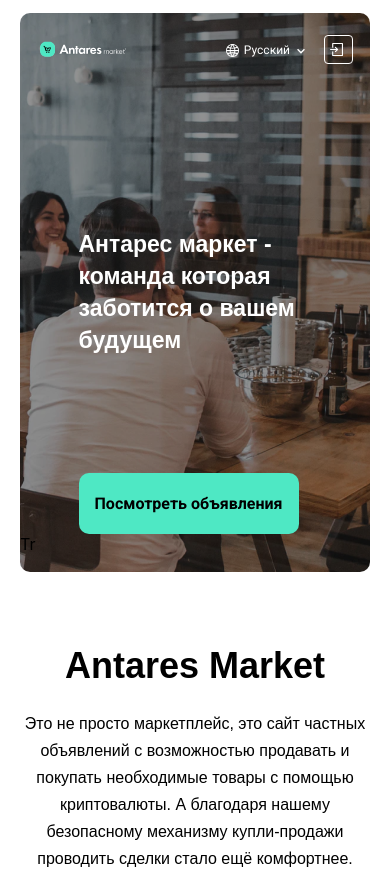
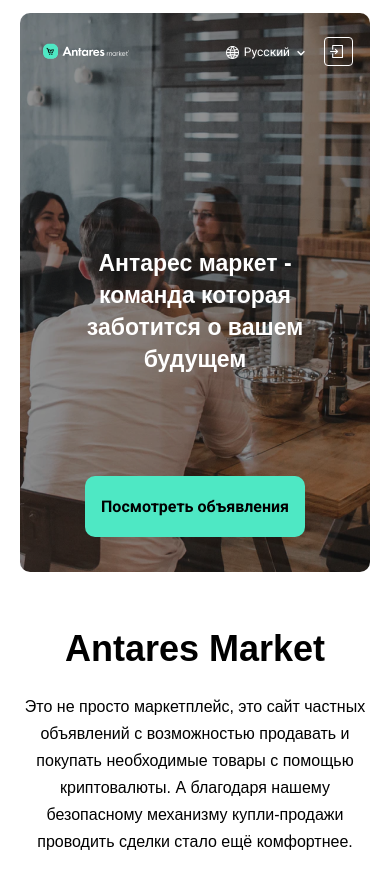
Before and after one commit to fckXYZ/antares-market-about, a React (Create React App) app: page / in a window 390 px wide. Shown: the top 869 px of the page. Built offline with nearby package versions, Linux system fonts and the light colour scheme.

Commit message:
edit: refactored header. removed moto

```diff
--- a/src/App.js
+++ b/src/App.js
@@ -1,7 +1,6 @@
 import React, {useState}  from 'react';
 import './App.css';
 import Header from "./components/Header";
-import {Moto} from "./components/Moto";
 import {Info} from "./components/Info";
 import {Advantages} from "./components/Advantages";
 import {SafeDeal} from "./components/SafeDeal";
@@ -13,7 +12,6 @@
     <div className="root">
         <Header lang={lang} onChange={(lang) => setLang(lang)}/>
         <div className='main'>
-            <Moto lang={lang}/>Tr
             <Info lang={lang}/>
             <Advantages lang={lang}/>
             <SafeDeal lang={lang}/>
--- a/src/components/Header/index.css
+++ b/src/components/Header/index.css
@@ -1,6 +1,19 @@
+.header-wrapper {
+    display: flex;
+    margin: 13px auto 0;
+    flex-direction: column;
+    justify-content: space-between;
+    border-radius: 10px;
+    background: url("../../assets/images/main-bg.png") no-repeat center;
+    background-size: cover;
+    max-width: 1406px;
+    width: calc(100% - 34px);
+    height: 559px;
+}
+
 .header {
     width: calc(100% - 60px);
-    margin: 54px auto 0;
+    margin: 41px auto 0;
     max-width: 1040px;
     display: flex;
     flex-direction: row;
@@ -50,20 +63,6 @@
 
 .header__login:hover {
     opacity: .7;
-}
-
-.header:before {
-    content: '';
-    border-radius: 10px;
-    background: url("../../assets/images/main-bg.png") no-repeat center;
-    background-size: cover;
-    width: calc(100vw - 34px);
-    max-width: 1406px;
-    height: 559px;
-    position: absolute;
-    left: 17px;
-    top: 13px;
-    z-index: -99;
 }
 
 .dropdown-wrapper {
@@ -157,36 +156,87 @@
     align-items: center;
 }
 
-@media (min-width: 1440px) {
-    .header {
-        position: relative;
-    }
-    .header:before {
-        left: -180px;
-        top: -41px;
-    }
+
+/*MOTO*/
+.moto {
+    margin: 0 auto 65px;
+    width: calc(100% - 60px);
+    max-width: 1040px;
+    display: flex;
+    flex-direction: column;
+    justify-content: flex-end;
+    align-items: flex-start;
+}
+
+.moto__title {
+    max-width: 600px;
+    margin: 0;
+    font-family: Helvetica;
+    font-style: normal;
+    font-weight: bold;
+    font-size: 36px;
+    line-height: 136.6%;
+    color: #fff;
+}
+
+.moto__button {
+    cursor: pointer;
+    margin-top: 32px;
+    background: #4ee8c4;
+    padding: 20px 27px;
+    border-radius: 10px;
+    border: none;
+    min-width: 266px;
+
+    font-family: Roboto;
+    font-style: normal;
+    font-weight: bold;
+    font-size: 18px;
+    line-height: 21px;
+    color: #000;
+    transition: all linear .3s;
 }
 
 @media (max-width: 1024px) {
+    .header-wrapper {
+        width: calc(100% - 60px);
+    }
     .header {
-        width: calc(100% - 120px);
-        margin-top: 40px;
+        width: calc(100% - 60px);
+        margin-top: 28px;
     }
-    .header:before {
-        left: 30px;
-        width: calc(100vw - 60px);
+    .header__buttons {
+        margin-right: 5px;
     }
+    .moto {
+        width: calc(100% - 100px);
+        margin-bottom: 55px;
+    }
+    .moto__title {
+        max-width: 500px;
+        font-size: 29px;
+        line-height: 136.6%;
+    }
+
 }
 @media (max-width: 640px) {
+    .header-wrapper {
+        width: calc(100% - 40px);
+        background-clip: border-box;
+    }
     .header {
-        width: calc(100% - 74px);
-        margin-top: 35px;
+        width: calc(100% - 34px);
+        margin-top: 24px;
         align-items: center;
+    }
+    .header__buttons {
+        margin-right: 0;
     }
     .header__logo {
         width: 91px;
         height: 17px;
         margin-top: 0;
+        margin-left: 3px;
     }
     .header__signup {
         display: none;
@@ -216,4 +266,22 @@
         left: 20px;
         width: calc(100vw - 40px);
     }
-}
+    .moto {
+        width: calc(100% - 60px);
+        margin-bottom: 35px;
+    }
+    .moto__title {
+        margin: 0 auto;
+        padding: 0;
+        font-size: 23px;
+        max-width: 266px;
+        line-height: 139.6%;
+        text-align: center;
+    }
+    .moto__button {
+        margin: 100px auto 0;
+        font-size: 16px;
+        line-height: 19px;
+        padding: 21px 15px;
+        min-width: 220px;
+    }}
--- a/src/components/Header/index.js
+++ b/src/components/Header/index.js
@@ -39,6 +39,7 @@
 		const languages = this.state.list;
 		let width = window.innerWidth;
 		return (
+			<div className='header-wrapper'>
 				<section className='header'>
 					<img className='header__logo' src={logo} alt='Antares Logo'/>
 					<div className='header__buttons'>
@@ -75,6 +76,16 @@
 						</button>
 					</div>
 				</section>
+				<section className='moto'>
+					<h1 className='moto__title'>
+						<Tr lang={this.state.active_lang} string="Антарес маркет - команда которая заботится о вашем будущем"/>
+					</h1>
+					<button className='moto__button'>
+						<Tr lang={this.state.active_lang} string="Посмотреть объявления"/>
+					</button>
+				</section>
+
+			</div>
 		);
 
 	}
--- a/src/components/Info/index.css
+++ b/src/components/Info/index.css
@@ -2,7 +2,7 @@
     display: flex;
     flex-direction: column;
     width: 100%;
-    margin: 123px auto 0;
+    margin: 58px auto 0;
 }
 
 .info__title {
@@ -59,11 +59,8 @@
 }
 
 @media (max-width: 1024px) {
-    br {
-        display: none;
-    }
     .info {
-        margin-top: 110px;
+        margin-top: 55px;
     }
     .info__text {
         font-size: 18px;
@@ -87,7 +84,7 @@
 }
 @media (max-width: 640px) {
     .info {
-        margin-top: 91px;
+        margin-top: 56px;
     }
     .info__title {
         margin: 0 auto;
--- a/src/components/Moto/index.css
+++ /dev/null
@@ -1,64 +0,0 @@
-.moto {
-    max-width: 600px;
-    margin: 174px 0 0;
-}
-
-.moto__title {
-    margin: 0;
-    font-family: Helvetica;
-    font-style: normal;
-    font-weight: bold;
-    font-size: 36px;
-    line-height: 136.6%;
-    color: #fff;
-}
-
-.moto__button {
-    cursor: pointer;
-    margin-top: 32px;
-    background: #4ee8c4;
-    padding: 20px 27px;
-    border-radius: 10px;
-    border: none;
-
-    font-family: Roboto;
-    font-style: normal;
-    font-weight: bold;
-    font-size: 18px;
-    line-height: 21px;
-    color: #000;
-    transition: all linear .3s;
-}
-
-.moto__button:hover {
-}
-
-@media (max-width: 1024px) {
-    .moto {
-        margin: 225px 0 0 80px;
-    }
-    .moto__title {
-        max-width: 500px;
-        font-size: 29px;
-        line-height: 136.6%;
-    }
-}
-@media (max-width: 640px) {
-    .moto {
-        margin: 165px auto 0;
-    }
-    .moto__title {
-        margin: 0;
-        padding: 0;
-        max-width: 233px;
-        font-size: 23px;
-        line-height: 139.6%;
-    }
-    .moto__button {
-        margin: 116px auto 0;
-        font-size: 16px;
-        line-height: 19px;
-        padding: 21px 15px;
-        min-width: 220px;
-    }
-}
--- a/src/components/Moto/index.js
+++ /dev/null
@@ -1,16 +0,0 @@
-import React from "react";
-import './index.css';
-import {Tr} from "../Tr";
-
-export const Moto = (props) => {
-	return (
-		<section className='moto'>
-			<h1 className='moto__title'>
-				<Tr lang={props.lang} string="Антарес маркет - команда которая заботится о вашем будущем"/>
-			</h1>
-			<button className='moto__button'>
-				<Tr lang={props.lang} string="Посмотреть объявления"/>
-			</button>
-		</section>
-	)
-}
```
Lines whose indentation alone changed are shown as unchanged.
